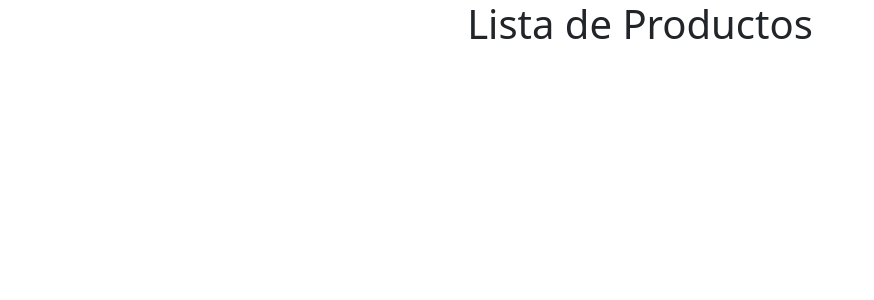
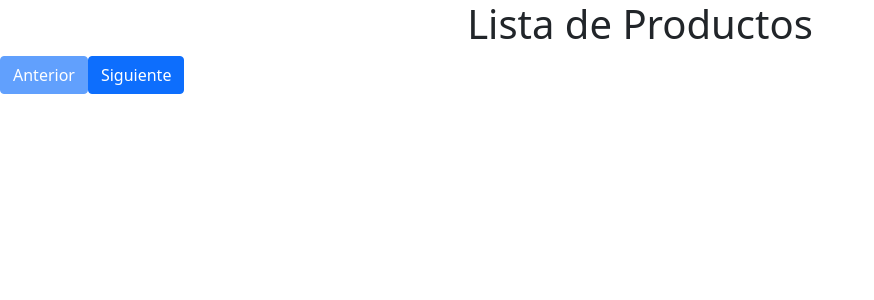
Before and after one commit to jenaro10/Taller_Api_React, a React (Vite) app: page / in a window 1280 px wide. Shown: the top 300 px of the page, without its empty margins (0-874 px from the left). Built offline with nearby package versions, Linux system fonts and the light colour scheme; no server answers.

Commit message:
Five  commit botonesPaginacion

```diff
--- a/src/components/PeticionApi.jsx
+++ b/src/components/PeticionApi.jsx
@@ -36,6 +36,10 @@ const PeticionApi = () => {
   return (
     <div>
       <h1 className="text-center">Lista de Productos</h1>
+      <button className="btn btn-primary" onClick={anteriorPagina} disabled={paginacion === 1}>
+        Anterior
+      </button>
+      <button className="btn btn-primary" onClick={siguientePagina} disabled={paginacion ===2}>Siguiente</button>
     </div>
   );
 };
```
